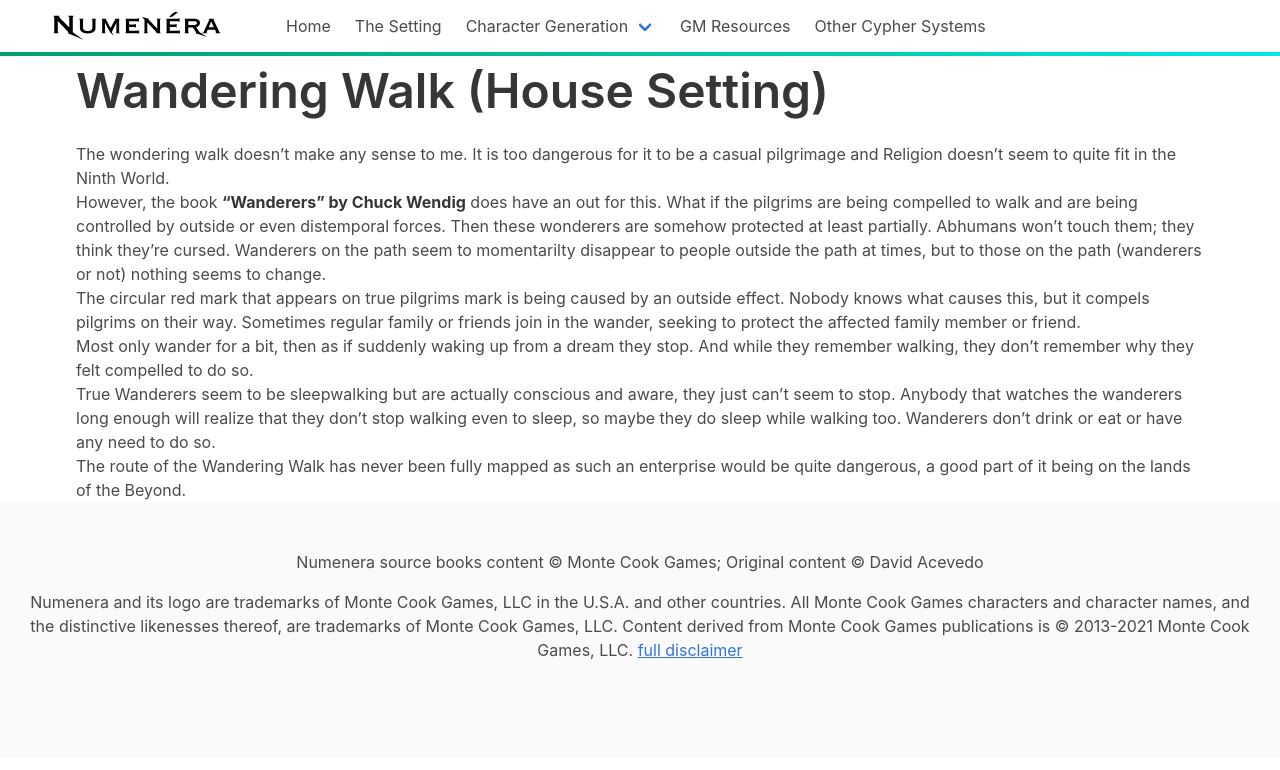
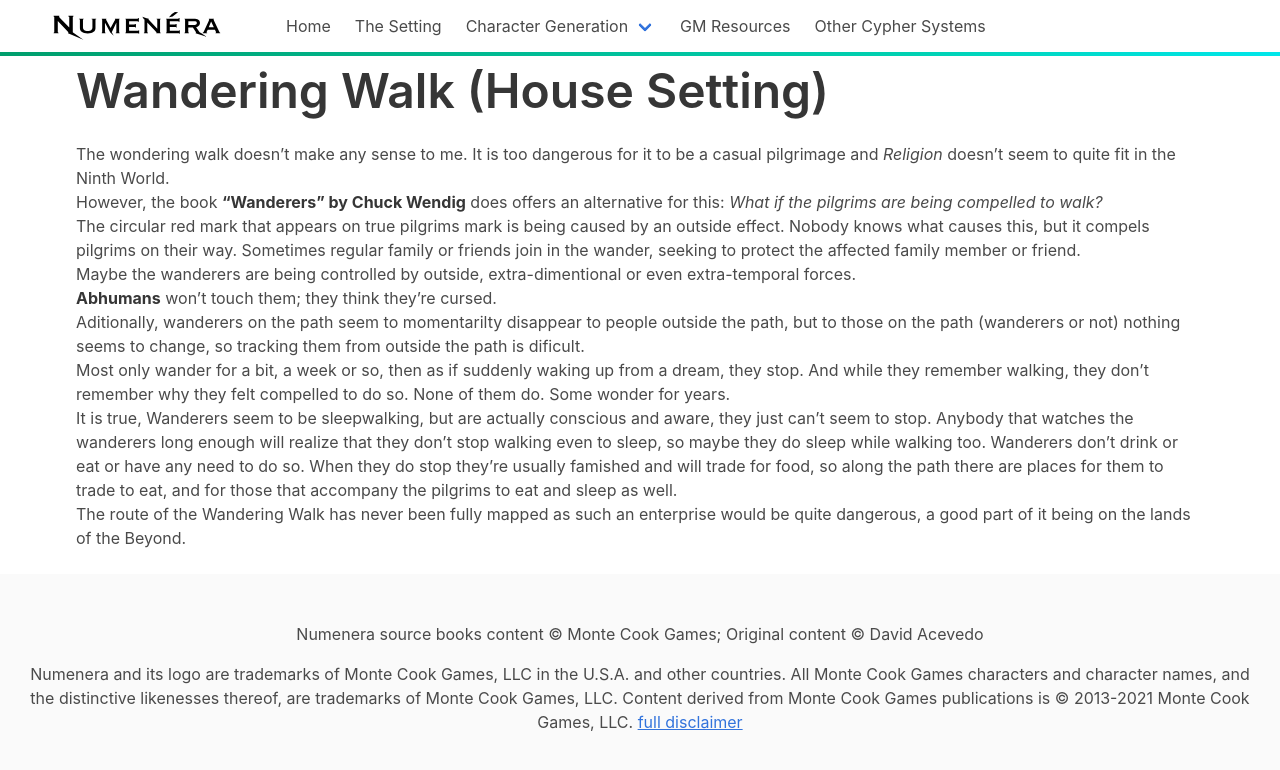
Before and after one commit to rebelwarrior/numenera, a Jekyll site: the page built from setting/wandering-walk.md, in a window 1280 px wide. Shown: the top 770 px of the page. Built offline with Jekyll 4.4.1, drawn with Linux system fonts in a browser that asks for light colours; nearby versions of some CDN libraries.

Commit message:
fixes some spelling mistakes

```diff
--- a/setting/wandering-walk.md
+++ b/setting/wandering-walk.md
@@ -6,14 +6,22 @@
 # Wandering Walk (House Setting)
 {:.title.is-1.mt-2}
 
-The wondering walk doesn't make any sense to me. It is too dangerous for it to be a casual pilgrimage and Religion doesn't seem to quite fit in the Ninth World.
+The wondering walk doesn't make any sense to me. It is too dangerous for it to be a casual pilgrimage and _Religion_ doesn't seem to quite fit in the Ninth World.
 
-However, the book __"Wanderers" by Chuck Wendig__ does have an out for this. What if the pilgrims are being compelled to walk and are being controlled by outside or even distemporal forces. Then these wonderers are somehow protected at least partially. Abhumans won't touch them; they think they're cursed. Wanderers on the path seem to momentarilty disappear to people outside the path at times, but to those on the path (wanderers or not) nothing seems to change.
+However, the book __"Wanderers" by Chuck Wendig__ does offers an alternative for this: _What if the pilgrims are being compelled to walk?_
 
 The circular red mark that appears on true pilgrims mark is being caused by an outside effect. Nobody knows what causes this, but it compels pilgrims on their way. Sometimes regular family or friends join in the wander, seeking to protect the affected family member or friend.
 
-Most only wander for a bit, then as if suddenly waking up from a dream they stop. And while they remember walking, they don't remember why they felt compelled to do so.
+Maybe the wanderers are being controlled by outside, extra-dimentional or even extra-temporal forces.
 
-True Wanderers seem to be sleepwalking but are actually conscious and aware, they just can't seem to stop. Anybody that watches the wanderers long enough will realize that they don't stop walking even to sleep, so maybe they do sleep while walking too. Wanderers don't drink or eat or have any need to do so.
+__Abhumans__ won't touch them; they think they're cursed.
+
+Aditionally, wanderers on the path seem to momentarilty disappear to people outside the path, but to those on the path (wanderers or not) nothing seems to change, so tracking them from outside the path is dificult.
+
+Most only wander for a bit, a week or so, then as if suddenly waking up from a dream, they stop. And while they remember walking, they don't remember why they felt compelled to do so. None of them do. Some wonder for years.
+
+It is true, Wanderers seem to be sleepwalking, but are actually conscious and aware, they just can't seem to stop. Anybody that watches the wanderers long enough will realize that they don't stop walking even to sleep, so maybe they do sleep while walking too. Wanderers don't drink or eat or have any need to do so. When they do stop they're usually famished and will trade for food, so along the path there are places for them to trade to eat, and for those that accompany the pilgrims to eat and sleep as well.
 
 The route of the Wandering Walk has never been fully mapped as such an enterprise would be quite dangerous, a good part of it being on the lands of the Beyond.
+
+<br>
```
Also changed, not shown: gm-resources.md (+4 -0 lines), setting/the-scarp.md (+5 -5 lines).
